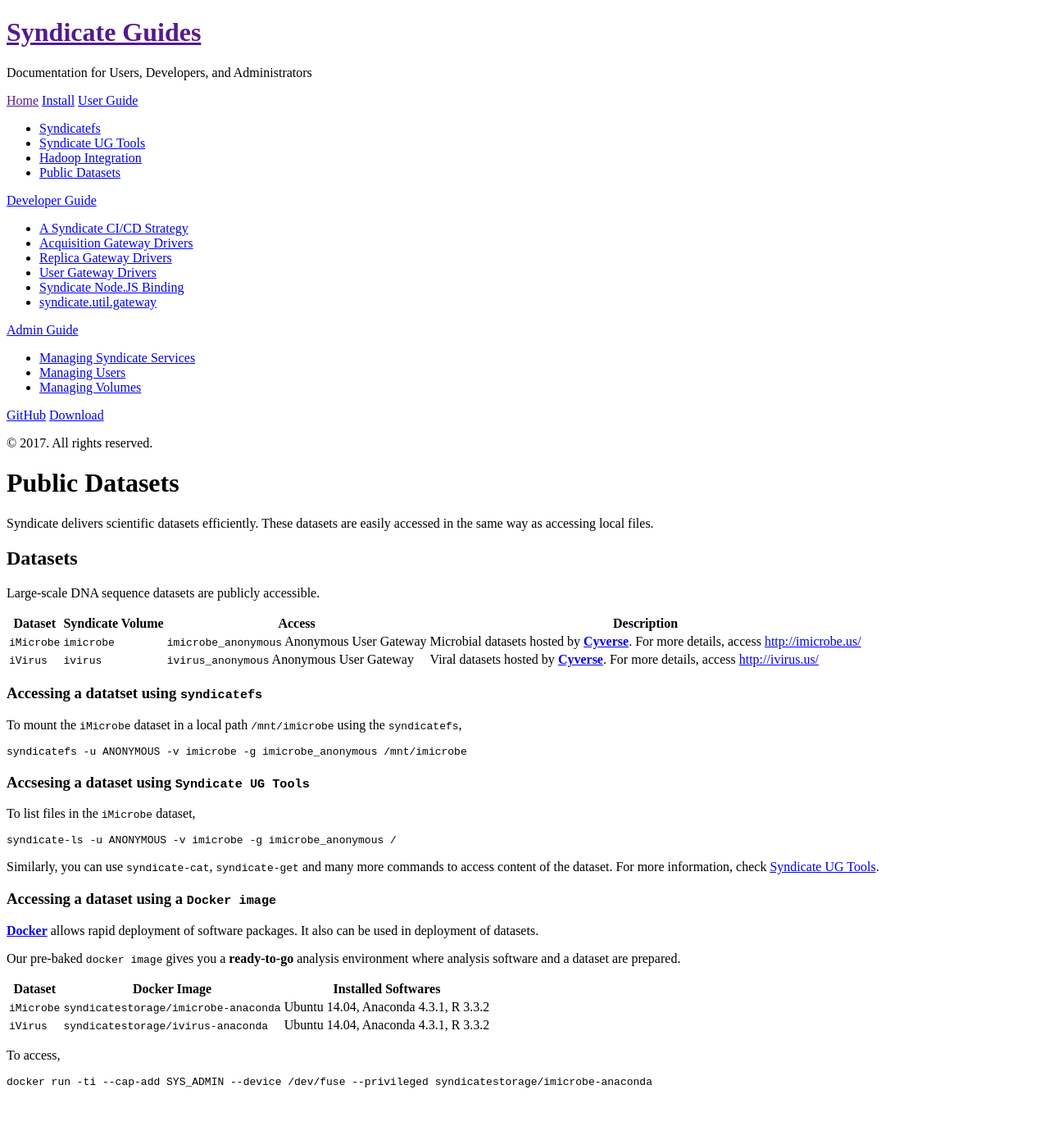
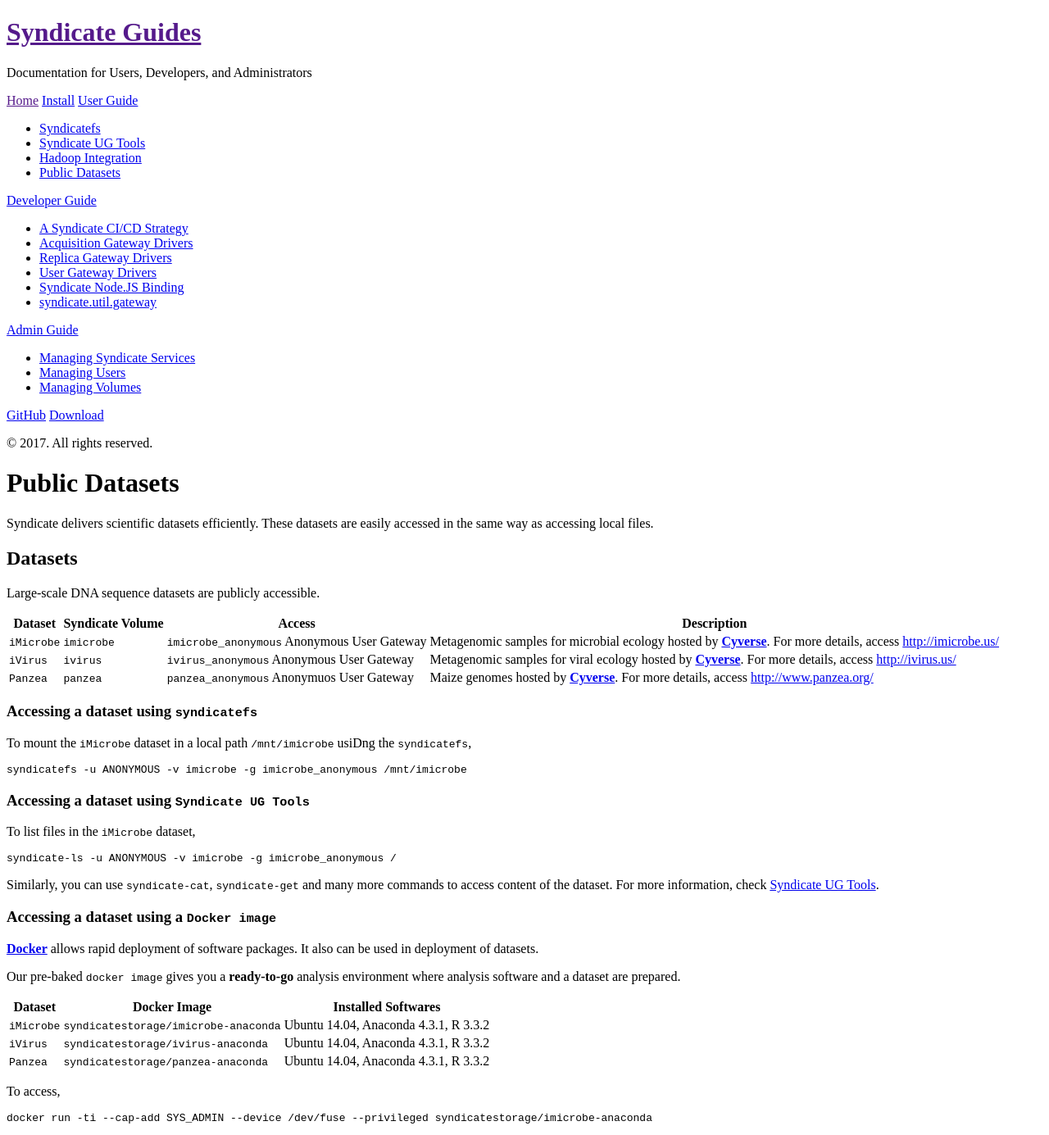
Before and after one commit to syndicate-storage/syndicate-storage.github.io, a Jekyll site: the page built from _user/009_public_datasets.md, in a window 1280 px wide. Shown: the whole page at 82% size. Built offline with Jekyll 4.4.1, drawn with Linux system fonts in a browser that asks for light colours; nearby versions of some CDN libraries; library files that are not in the unit come from our copies; before the commit the page ends 1341 px from its top, so only the background shows below that.

Commit message:
Add panza dataset, fix typo

````diff
--- a/_user/009_public_datasets.md
+++ b/_user/009_public_datasets.md
@@ -12,18 +12,19 @@ Large-scale DNA sequence datasets are publicly accessible.
 
 | **Dataset** | **Syndicate Volume** | **Access** | **Description** |
 | -------------| ----------- | ----------- | ----------- |
-| `iMicrobe`   | `imicrobe`  | `imicrobe_anonymous` Anonymous User Gateway | Microbial datasets hosted by **[Cyverse](http://www.cyverse.org)**. For more details, access [http://imicrobe.us/](http://imicrobe.us/) |
-| `iVirus`     | `ivirus`    | `ivirus_anonymous` Anonymous User Gateway | Viral datasets hosted by **[Cyverse](http://www.cyverse.org)**. For more details, access [http://ivirus.us/](http://ivirus.us/) |
+| `iMicrobe`   | `imicrobe`  | `imicrobe_anonymous` Anonymous User Gateway | Metagenomic samples for microbial ecology hosted by **[Cyverse](http://www.cyverse.org)**. For more details, access [http://imicrobe.us/](http://imicrobe.us/) |
+| `iVirus`     | `ivirus`    | `ivirus_anonymous` Anonymous User Gateway | Metagenomic samples for viral ecology hosted by **[Cyverse](http://www.cyverse.org)**. For more details, access [http://ivirus.us/](http://ivirus.us/) |
+| `Panzea`     | `panzea`    | `panzea_anonymous` Anonymuos User Gateway | Maize genomes hosted by **[Cyverse](http://www.cyverse.org)**. For more details, access [http://www.panzea.org/](http://www.panzea.org/) |
 
-### Accessing a datatset using `syndicatefs`
+### Accessing a dataset using `syndicatefs`
 
-To mount the `iMicrobe` dataset in a local path `/mnt/imicrobe` using the
+To mount the `iMicrobe` dataset in a local path `/mnt/imicrobe` usiDng the
 `syndicatefs`,
 ```
 syndicatefs -u ANONYMOUS -v imicrobe -g imicrobe_anonymous /mnt/imicrobe
 ```
 
-### Accsesing a dataset using `Syndicate UG Tools`
+### Accessing a dataset using `Syndicate UG Tools`
 
 To list files in the `iMicrobe` dataset,
 ```
@@ -45,6 +46,7 @@ where analysis software and a dataset are prepared.
 | -------------| ----------- | ----------- |
 | `iMicrobe`   | `syndicatestorage/imicrobe-anaconda`  | Ubuntu 14.04, Anaconda 4.3.1, R 3.3.2 |
 | `iVirus`     | `syndicatestorage/ivirus-anaconda`    | Ubuntu 14.04, Anaconda 4.3.1, R 3.3.2 |
+| `Panzea`     | `syndicatestorage/panzea-anaconda`    | Ubuntu 14.04, Anaconda 4.3.1, R 3.3.2 |
 
 To access,
 ```
````
